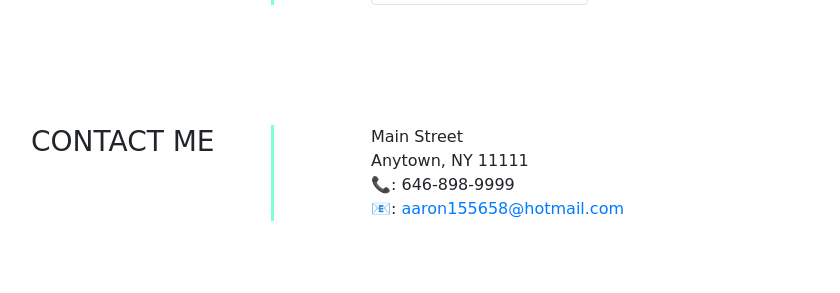
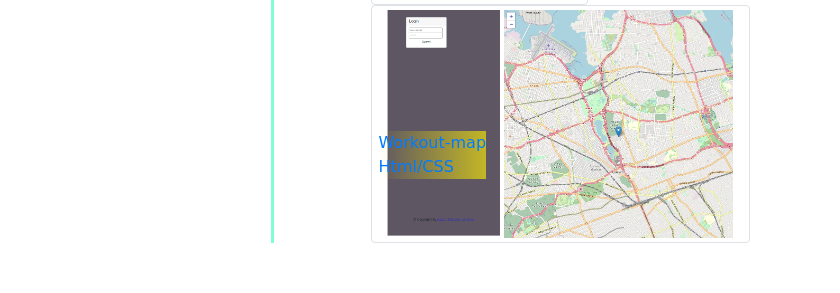
Before and after one commit to AaronLiuXM/Protfolio, a plain HTML site: page index.html in a window 1280 px wide. Shown: the part 950-1243 px from the top of the page, without its empty margins (44-884 px from the left). Drawn offline with nearby package versions, Linux system fonts and the light colour scheme; grey boxes are pictures that could not be loaded.

Commit message:
add workout map

```diff
--- a/index.html
+++ b/index.html
@@ -93,6 +93,13 @@
               src="./assets/images/password-generator.PNG"
               class="img-thumbnail col-lg-4"
             />
+            <a href="https://github.com/Hoodgail/Workout-map" id="project-content"
+            ><img
+              src="./assets/images/workout-map.PNG"
+              class="img-thumbnail col-lg-7"
+            />
+            <figcaption class="bottom-left">Workout-map <br> Html/CSS</figcaption>
+          </a>
             <figcaption class="bottom-left">password-generator <br> Html/CSS/JS</figcaption></a
           >
         </div>
```
Also changed, not shown: assets/images/workout-map.PNG (added).
